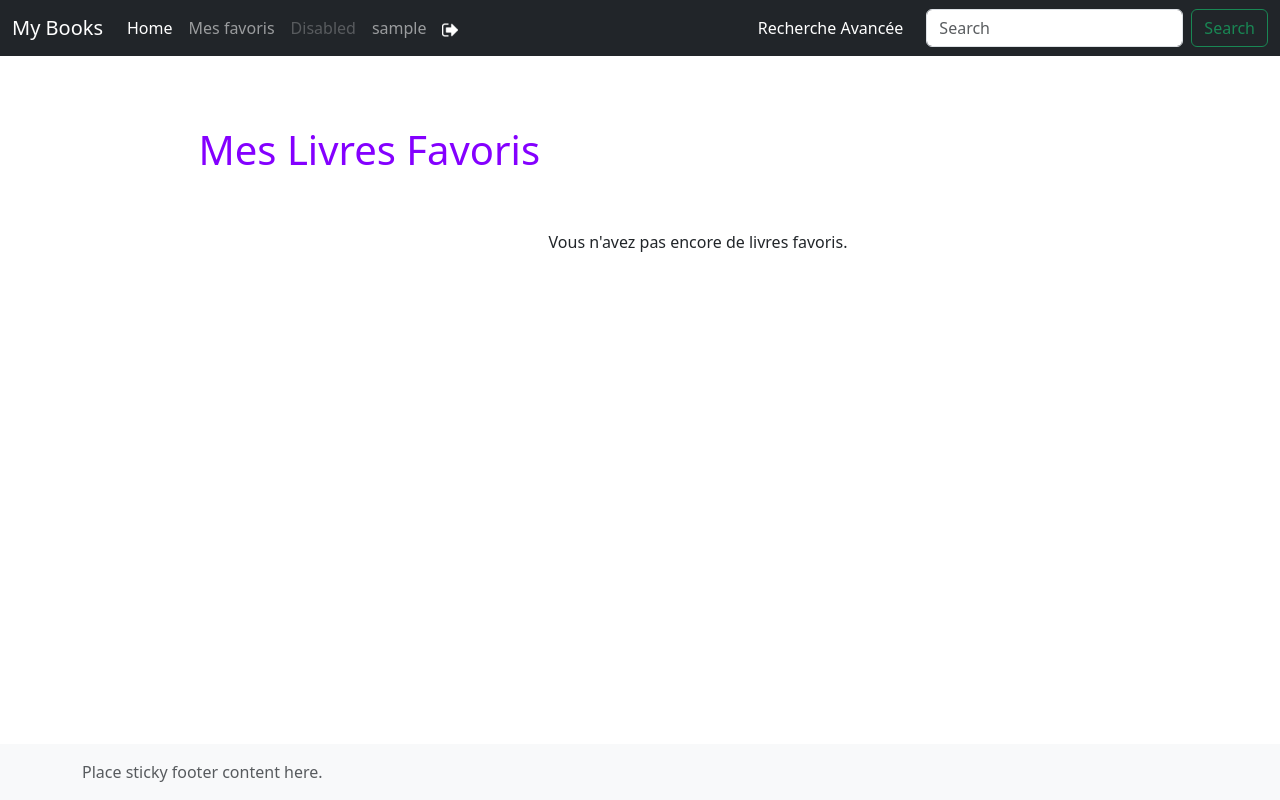
After one commit to TronnoxUwU/TP-Flask, a Flask app: page /user_favorites in a window 1280 px wide. The commit adds this page. Run offline with Flask 3, Linux system fonts and the light colour scheme; the visitor is signed in with stand-in values (Sample User, id 1); data that the repository does not hold is empty; some libraries are stand-ins or nearby versions.

Commit message:
LA PAGE DES FAVORIS FONCTIONNE !!!!

```diff
--- a/myApp/models.py
+++ b/myApp/models.py
@@ -67,7 +67,9 @@
     return Favorites.query.get({"user": user, "id": id}) is not None
 
 def get_favs(user):
-    return Favorites.query.filter_by(user=user).all()
+    favs = Favorites.query.filter_by(user=user).all()
+    books = [fav.favBook for fav in favs]
+    return books
 
 def get_sample():
     return Book.query.limit(10).all()
--- a/myApp/templates/baseBS.html
+++ b/myApp/templates/baseBS.html
@@ -29,7 +29,7 @@
                       <a class="nav-link active" aria-current="page" href="{{ url_for('home') }}">Home</a>
                     </li>
                     <li class="nav-item">
-                      <a class="nav-link" href="#">Mes livres</a>
+                      <a class="nav-link" href="{{ url_for('user_favorites') }}">Mes favoris</a>
                     </li>
                     <li class="nav-item">
                       <a class="nav-link disabled">Disabled</a>
--- /dev/null
+++ b/myApp/templates/favorites.html
@@ -0,0 +1,18 @@
+{% extends 'baseBS.html' %}
+{% block styles %}
+{{ super() }}
+<link rel="stylesheet" href="{{ url_for('static', filename='home.css') }}">
+{% endblock %}
+
+{% block content %}
+<h1>{{ title }}</h1>
+<div class="sample">
+    {% for x in books %}
+    <a href="{{ url_for('detail', id=x.id) }}">
+    <img src="{{ url_for('static', filename='images/' + x.img) }}" alt="{{ x.title }}" title="{{ x.title }}">
+    </a>
+    {% else %}
+    <p>Vous n'avez pas encore de livres favoris.</p>
+    {% endfor %}
+</div>
+{% endblock %}
--- a/myApp/views.py
+++ b/myApp/views.py
@@ -148,19 +148,25 @@
 
     return render_template("search.html", form=f)
 
-@app.route("/add_fav/<int:book_id>")
+@app.route("/add_fav/<int:book_id>")  #ça marche
 def add_fav(book_id):
     if not is_fav(current_user.username, book_id):
         new_fav(current_user.username, book_id)
         db.session.commit()
     return redirect(url_for('detail', id=book_id))
 
-@app.route("/retire_fav/<int:book_id>")
+@app.route("/retire_fav/<int:book_id>")  #ça marche aussi tkt
 def retire_fav(book_id):
     if is_fav(current_user.username, book_id):
         retirer_fav(current_user.username, book_id)
         db.session.commit()
     return redirect(url_for('detail', id=book_id))
+
+@app.route('/user_favorites')
+def user_favorites():
+    user = current_user.username
+    favorite_books = get_favs(user)
+    return render_template('favorites.html', books=favorite_books, title="Mes Livres Favoris")
 
 
 @app.route("/save/author/", methods =("POST",))
```
Also changed, not shown: myApp/app.py (line endings or trailing spaces).
